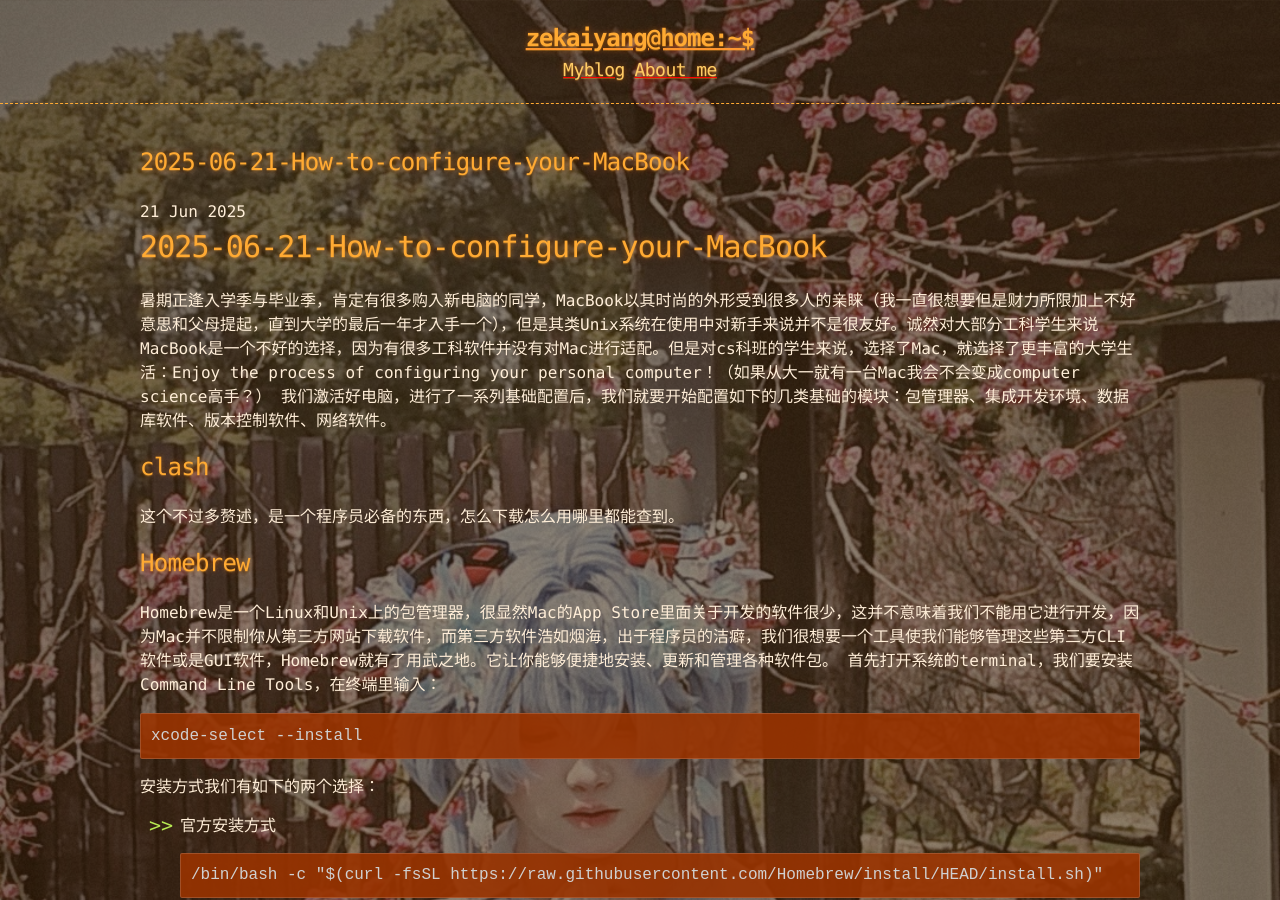
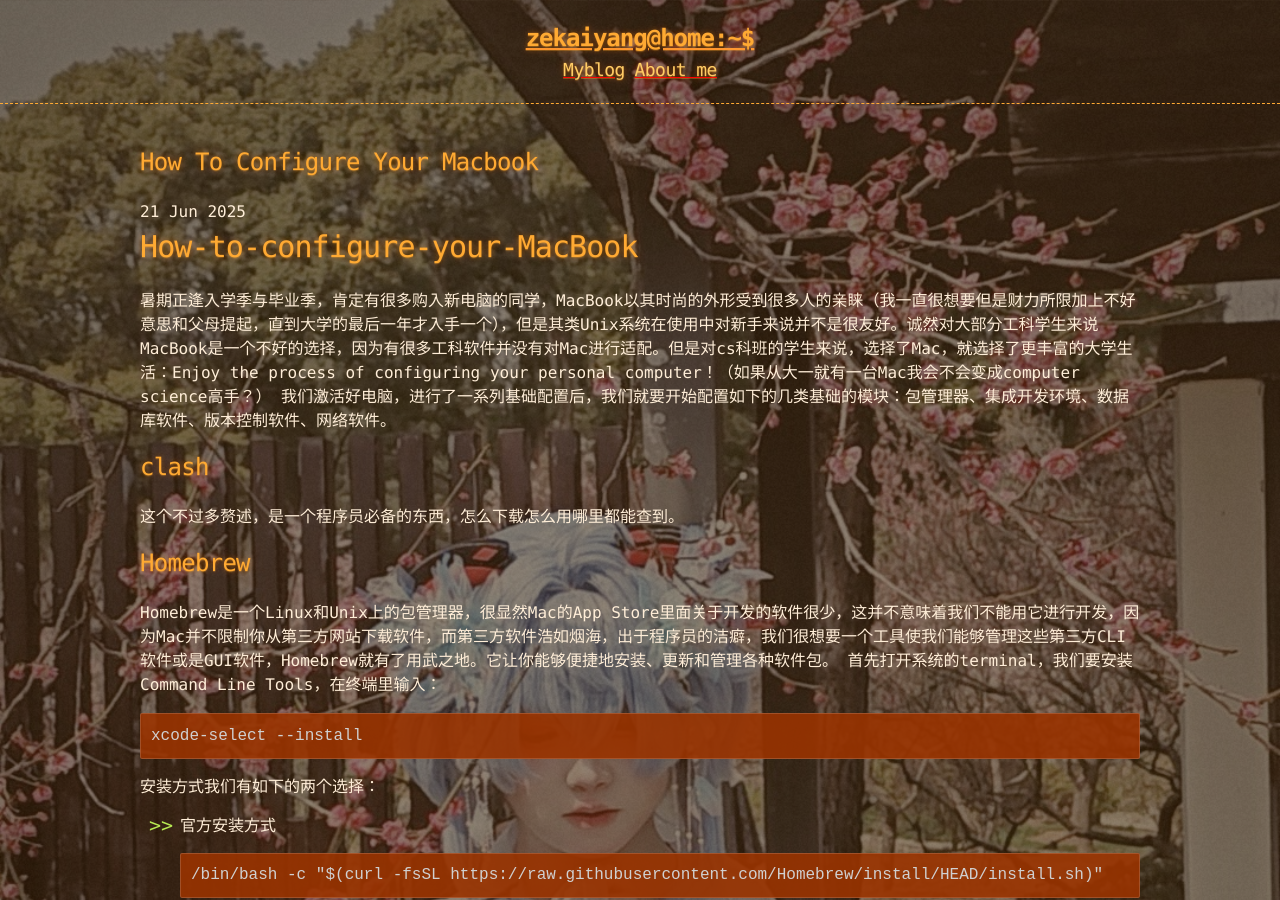
Before and after one commit to zky-niuniu/zky-niuniu.github.io, a Jekyll site: the page built from _posts/2025-06-21-How-to-configure-your-MacBook.md, in a window 1280 px wide and 900 px high. Built offline with Jekyll 4.4.1, drawn with Linux system fonts in a browser that asks for light colours.

Commit message:
some changes

```diff
--- a/_posts/2025-06-21-How-to-configure-your-MacBook.md
+++ b/_posts/2025-06-21-How-to-configure-your-MacBook.md
@@ -1,11 +1,5 @@
----
-attachments: [Clipboard_2025-06-17-20-26-30.png, Clipboard_2025-06-17-21-27-36.png, Clipboard_2025-06-22-14-56-46.png, Clipboard_2025-06-22-15-25-21.png]
-title: 2025-06-21-How-to-configure-your-MacBook
-created: '2025-06-15T04:31:36.148Z'
-modified: '2025-06-26T12:13:31.551Z'
----
+# How-to-configure-your-MacBook
 
-# 2025-06-21-How-to-configure-your-MacBook
 暑期正逢入学季与毕业季，肯定有很多购入新电脑的同学，MacBook以其时尚的外形受到很多人的亲睐（我一直很想要但是财力所限加上不好意思和父母提起，直到大学的最后一年才入手一个），但是其类Unix系统在使用中对新手来说并不是很友好。诚然对大部分工科学生来说MacBook是一个不好的选择，因为有很多工科软件并没有对Mac进行适配。但是对cs科班的学生来说，选择了Mac，就选择了更丰富的大学生活：Enjoy the process of configuring your personal computer！（如果从大一就有一台Mac我会不会变成computer science高手？）
 我们激活好电脑，进行了一系列基础配置后，我们就要开始配置如下的几类基础的模块：包管理器、集成开发环境、数据库软件、版本控制软件、网络软件。
 ## clash
@@ -52,7 +46,7 @@
 接下来：
 配置iTerm2为默认终端：右上角状态栏里iTerm2-->Make iTerm2 default Term
 设置主题：右上角状态栏里iTerm2-->Settings-->Profiles，里面的text、colors、window可以设置丰富的个性化主题。如下这是我的主题：
-![Clipboard_2025-06-17-20-26-30](assets/Clipboard_2025-06-17-20-26-30.png)
+![Clipboard-1](assets/Clipboard-1.png)
 iTerm2可以启用分屏，用cmd D和cmd shift D分别启用水平分屏与横向分屏，它有如下常用的快捷键：
 
 新建标签页：Cmd + T
@@ -108,7 +102,7 @@
 Code Runner：运行代码的插件。
 Cloudmusic：摸鱼，不得不摸。
 background：个性化，必须装上。
-![Clipboard_2025-06-17-21-27-36](assets/Clipboard_2025-06-17-21-27-36.png)
+![Clipboard-1](assets/Clipboard-1.png)
 这就是我美丽的vscode，工欲善其事，必先利其器，没有一个漂亮的工具你的coding也是不舒服的。
 当然我们的Mac系统自带python，不过这个python我们不想用，我还是觉得用miniconda比较好。
 
@@ -129,7 +123,7 @@
 ssh-keygen -t rsa -C  "你上一步设置的邮箱"
 ~~~
 一直回车 ,回车到啥也不出为止,然后打开 id_rsa.pub 这个文件，然后打开github ,登录好你的账号如下：
-![Clipboard_2025-06-22-14-56-46](assets/Clipboard_2025-06-22-14-56-46.png)
+![Clipboard-3](assets/Clipboard-3.png)
 
 在设置中找到ssh相关内容，add new keys，Title可以随便设置，将文件内容完整复制到下方的框中，在终端输入如下内容：
 
@@ -146,7 +140,7 @@
 # node
 接下来我们进入最重要的java工程的配置，我们一般需要配置node、maven、jdk、tomcat，集成开发环境选择Idea，如果有小程序开发需求，我们可以安装webstorm，这都有非商业免费版。
 首先我们配置node，我们前往官方网站， https://nodejs.org/en/ 。
-![Clipboard_2025-06-22-15-25-21](assets/Clipboard_2025-06-22-15-25-21.png)
+![Clipboard-4](assets/Clipboard-4.png)
 选择你合适版本的，用npm -v与node -v验证你安装是否成功，一般而言都是没有问题的。
 
 # maven
```
Also changed, not shown: _posts/assets/Clipboard-2.png (renamed from _posts/assets/Clipboard_2025-06-17-21-27-36.png), _posts/assets/Clipboard-3.png (renamed from _posts/assets/Clipboard_2025-06-22-14-56-46.png), _posts/assets/Clipboard-4.png (renamed from _posts/assets/Clipboard_2025-06-22-15-25-21.png), 3 other files.
